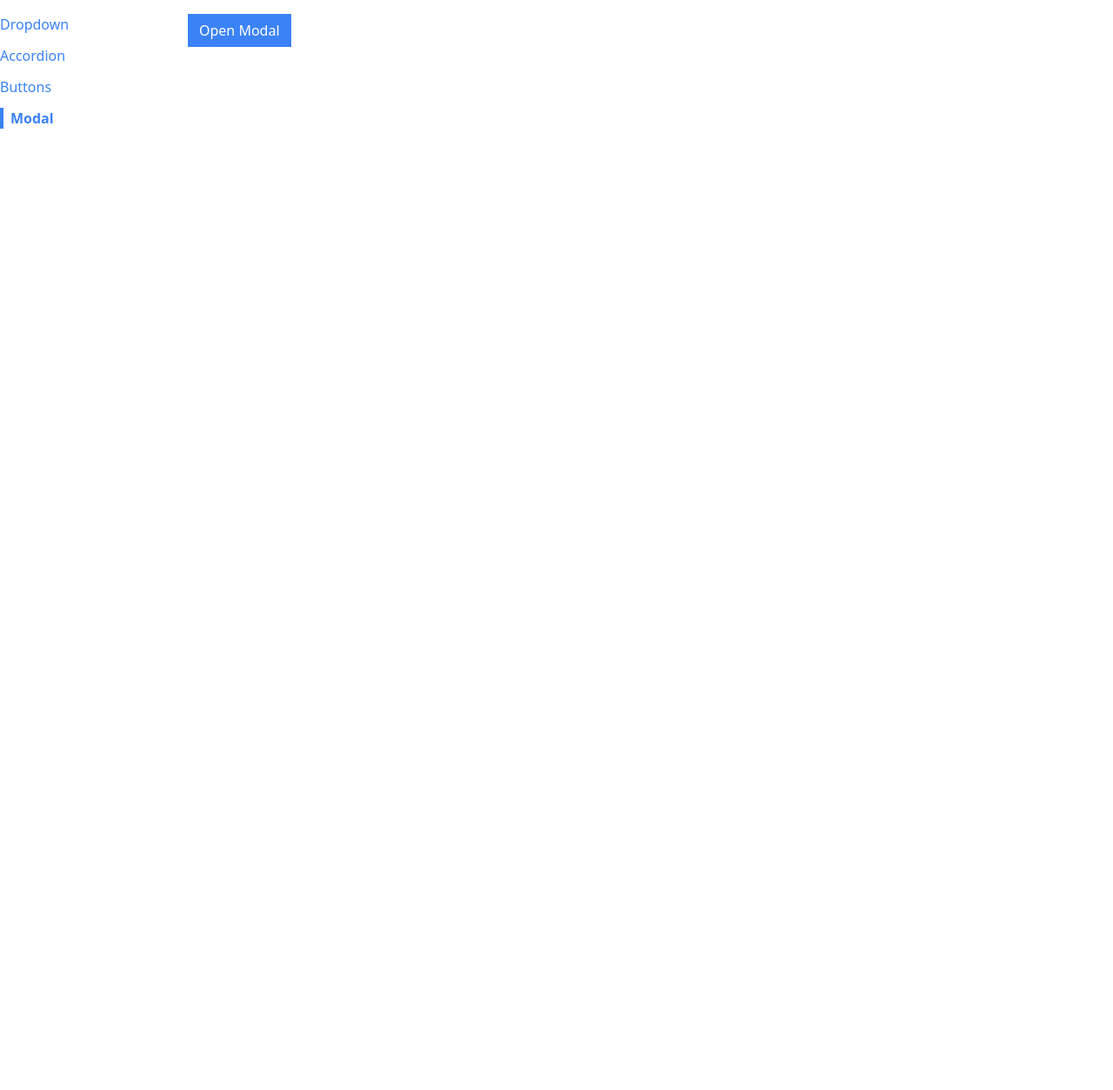
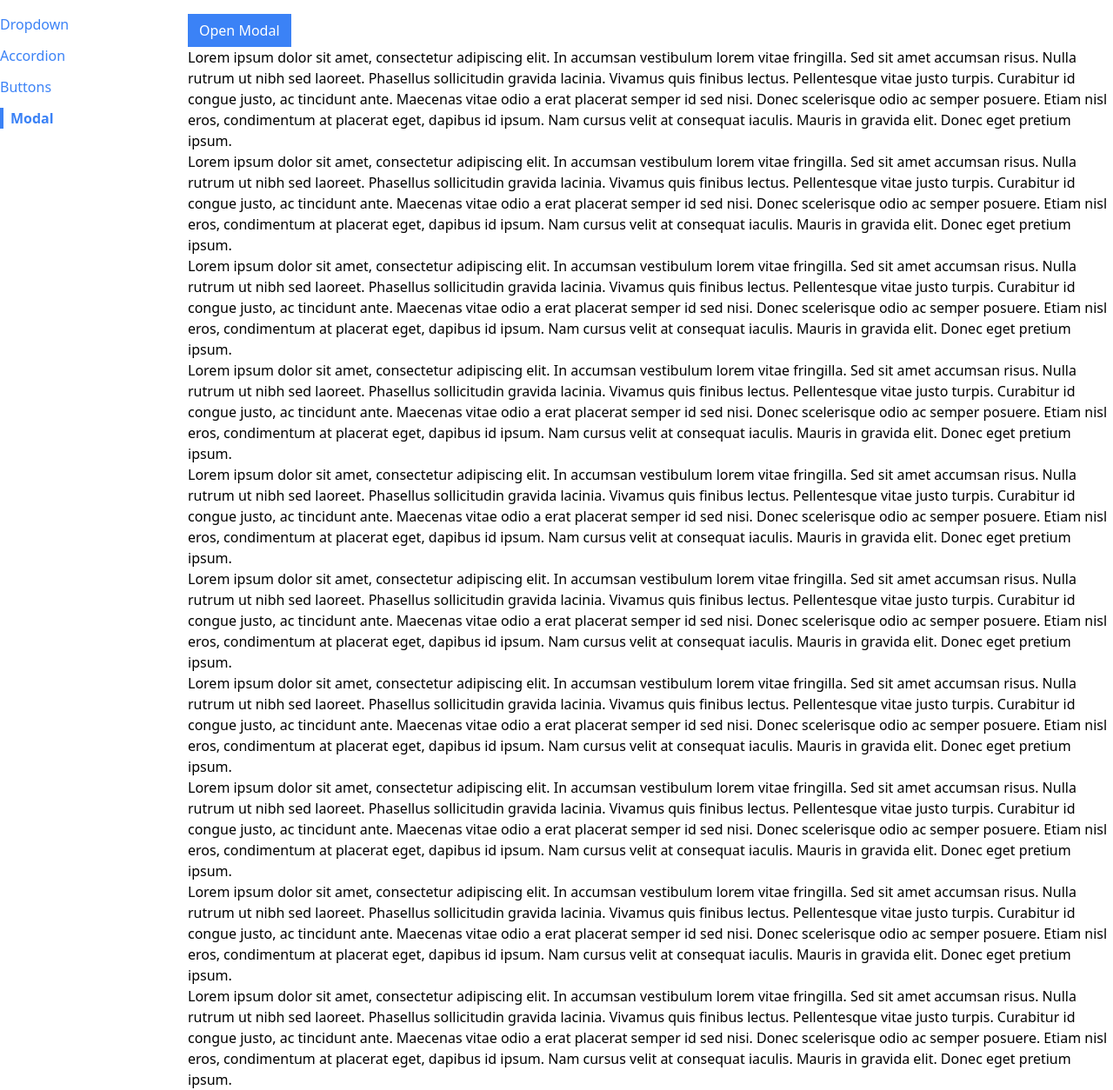
Before and after one commit to pwnrod/comps, a React (Create React App) app: page /modal in a window 1280 px wide. Shown: the whole page at 87% size. Before the commit the page ends 800 px from the top, so only its background shows below. Built offline with nearby package versions, Linux system fonts and the light colour scheme.

Commit message:
complete the remaining parts of the modal component

```diff
--- a/src/components/Modal.js
+++ b/src/components/Modal.js
@@ -1,13 +1,22 @@
 import ReactDOM from "react-dom";
+import { useEffect } from "react";
 
 const Modal = ({ onClose, children, actionBar }) => {
+    useEffect(() => {
+        document.body.classList.add("overflow-hidden");
+
+        return () => {
+            document.body.classList.remove("overflow-hidden");
+        };
+    }, []);
+
     return ReactDOM.createPortal(
         <div>
             <div
                 onClick={onClose}
-                className="absolute inset-0 bg-gray-300 opacity-80"
+                className="fixed inset-0 bg-gray-300 opacity-80"
             ></div>
-            <div className="absolute inset-40 p-10 bg-white">
+            <div className="fixed inset-40 p-10 bg-white">
                 <div className="flex flex-col justify-between h-full">
                     {children}
                     <div className="flex justify-end">{actionBar}</div>
--- a/src/pages/ModalPage.js
+++ b/src/pages/ModalPage.js
@@ -33,6 +33,106 @@ const ModalPage = () => {
                 Open Modal
             </Button>
             {showModal && modal}
+            <p>
+                Lorem ipsum dolor sit amet, consectetur adipiscing elit. In accumsan
+                vestibulum lorem vitae fringilla. Sed sit amet accumsan risus. Nulla
+                rutrum ut nibh sed laoreet. Phasellus sollicitudin gravida lacinia.
+                Vivamus quis finibus lectus. Pellentesque vitae justo turpis. Curabitur
+                id congue justo, ac tincidunt ante. Maecenas vitae odio a erat placerat
+                semper id sed nisi. Donec scelerisque odio ac semper posuere. Etiam nisl
+                eros, condimentum at placerat eget, dapibus id ipsum. Nam cursus velit
+                at consequat iaculis. Mauris in gravida elit. Donec eget pretium ipsum.
+            </p>
+            <p>
+                Lorem ipsum dolor sit amet, consectetur adipiscing elit. In accumsan
+                vestibulum lorem vitae fringilla. Sed sit amet accumsan risus. Nulla
+                rutrum ut nibh sed laoreet. Phasellus sollicitudin gravida lacinia.
+                Vivamus quis finibus lectus. Pellentesque vitae justo turpis. Curabitur
+                id congue justo, ac tincidunt ante. Maecenas vitae odio a erat placerat
+                semper id sed nisi. Donec scelerisque odio ac semper posuere. Etiam nisl
+                eros, condimentum at placerat eget, dapibus id ipsum. Nam cursus velit
+                at consequat iaculis. Mauris in gravida elit. Donec eget pretium ipsum.
+            </p>
+            <p>
+                Lorem ipsum dolor sit amet, consectetur adipiscing elit. In accumsan
+                vestibulum lorem vitae fringilla. Sed sit amet accumsan risus. Nulla
+                rutrum ut nibh sed laoreet. Phasellus sollicitudin gravida lacinia.
+                Vivamus quis finibus lectus. Pellentesque vitae justo turpis. Curabitur
+                id congue justo, ac tincidunt ante. Maecenas vitae odio a erat placerat
+                semper id sed nisi. Donec scelerisque odio ac semper posuere. Etiam nisl
+                eros, condimentum at placerat eget, dapibus id ipsum. Nam cursus velit
+                at consequat iaculis. Mauris in gravida elit. Donec eget pretium ipsum.
+            </p>
+            <p>
+                Lorem ipsum dolor sit amet, consectetur adipiscing elit. In accumsan
+                vestibulum lorem vitae fringilla. Sed sit amet accumsan risus. Nulla
+                rutrum ut nibh sed laoreet. Phasellus sollicitudin gravida lacinia.
+                Vivamus quis finibus lectus. Pellentesque vitae justo turpis. Curabitur
+                id congue justo, ac tincidunt ante. Maecenas vitae odio a erat placerat
+                semper id sed nisi. Donec scelerisque odio ac semper posuere. Etiam nisl
+                eros, condimentum at placerat eget, dapibus id ipsum. Nam cursus velit
+                at consequat iaculis. Mauris in gravida elit. Donec eget pretium ipsum.
+            </p>
+            <p>
+                Lorem ipsum dolor sit amet, consectetur adipiscing elit. In accumsan
+                vestibulum lorem vitae fringilla. Sed sit amet accumsan risus. Nulla
+                rutrum ut nibh sed laoreet. Phasellus sollicitudin gravida lacinia.
+                Vivamus quis finibus lectus. Pellentesque vitae justo turpis. Curabitur
+                id congue justo, ac tincidunt ante. Maecenas vitae odio a erat placerat
+                semper id sed nisi. Donec scelerisque odio ac semper posuere. Etiam nisl
+                eros, condimentum at placerat eget, dapibus id ipsum. Nam cursus velit
+                at consequat iaculis. Mauris in gravida elit. Donec eget pretium ipsum.
+            </p>
+            <p>
+                Lorem ipsum dolor sit amet, consectetur adipiscing elit. In accumsan
+                vestibulum lorem vitae fringilla. Sed sit amet accumsan risus. Nulla
+                rutrum ut nibh sed laoreet. Phasellus sollicitudin gravida lacinia.
+                Vivamus quis finibus lectus. Pellentesque vitae justo turpis. Curabitur
+                id congue justo, ac tincidunt ante. Maecenas vitae odio a erat placerat
+                semper id sed nisi. Donec scelerisque odio ac semper posuere. Etiam nisl
+                eros, condimentum at placerat eget, dapibus id ipsum. Nam cursus velit
+                at consequat iaculis. Mauris in gravida elit. Donec eget pretium ipsum.
+            </p>
+            <p>
+                Lorem ipsum dolor sit amet, consectetur adipiscing elit. In accumsan
+                vestibulum lorem vitae fringilla. Sed sit amet accumsan risus. Nulla
+                rutrum ut nibh sed laoreet. Phasellus sollicitudin gravida lacinia.
+                Vivamus quis finibus lectus. Pellentesque vitae justo turpis. Curabitur
+                id congue justo, ac tincidunt ante. Maecenas vitae odio a erat placerat
+                semper id sed nisi. Donec scelerisque odio ac semper posuere. Etiam nisl
+                eros, condimentum at placerat eget, dapibus id ipsum. Nam cursus velit
+                at consequat iaculis. Mauris in gravida elit. Donec eget pretium ipsum.
+            </p>
+            <p>
+                Lorem ipsum dolor sit amet, consectetur adipiscing elit. In accumsan
+                vestibulum lorem vitae fringilla. Sed sit amet accumsan risus. Nulla
+                rutrum ut nibh sed laoreet. Phasellus sollicitudin gravida lacinia.
+                Vivamus quis finibus lectus. Pellentesque vitae justo turpis. Curabitur
+                id congue justo, ac tincidunt ante. Maecenas vitae odio a erat placerat
+                semper id sed nisi. Donec scelerisque odio ac semper posuere. Etiam nisl
+                eros, condimentum at placerat eget, dapibus id ipsum. Nam cursus velit
+                at consequat iaculis. Mauris in gravida elit. Donec eget pretium ipsum.
+            </p>
+            <p>
+                Lorem ipsum dolor sit amet, consectetur adipiscing elit. In accumsan
+                vestibulum lorem vitae fringilla. Sed sit amet accumsan risus. Nulla
+                rutrum ut nibh sed laoreet. Phasellus sollicitudin gravida lacinia.
+                Vivamus quis finibus lectus. Pellentesque vitae justo turpis. Curabitur
+                id congue justo, ac tincidunt ante. Maecenas vitae odio a erat placerat
+                semper id sed nisi. Donec scelerisque odio ac semper posuere. Etiam nisl
+                eros, condimentum at placerat eget, dapibus id ipsum. Nam cursus velit
+                at consequat iaculis. Mauris in gravida elit. Donec eget pretium ipsum.
+            </p>
+            <p>
+                Lorem ipsum dolor sit amet, consectetur adipiscing elit. In accumsan
+                vestibulum lorem vitae fringilla. Sed sit amet accumsan risus. Nulla
+                rutrum ut nibh sed laoreet. Phasellus sollicitudin gravida lacinia.
+                Vivamus quis finibus lectus. Pellentesque vitae justo turpis. Curabitur
+                id congue justo, ac tincidunt ante. Maecenas vitae odio a erat placerat
+                semper id sed nisi. Donec scelerisque odio ac semper posuere. Etiam nisl
+                eros, condimentum at placerat eget, dapibus id ipsum. Nam cursus velit
+                at consequat iaculis. Mauris in gravida elit. Donec eget pretium ipsum.
+            </p>
         </div>
     );
 };
```
